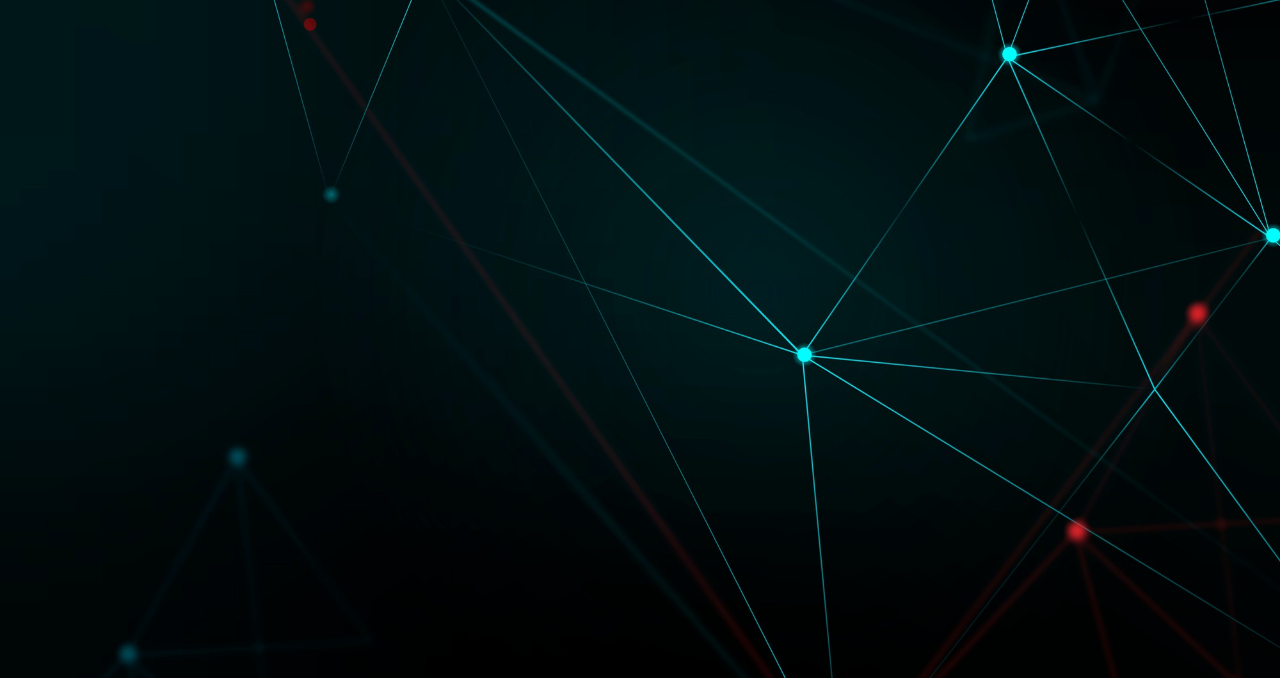
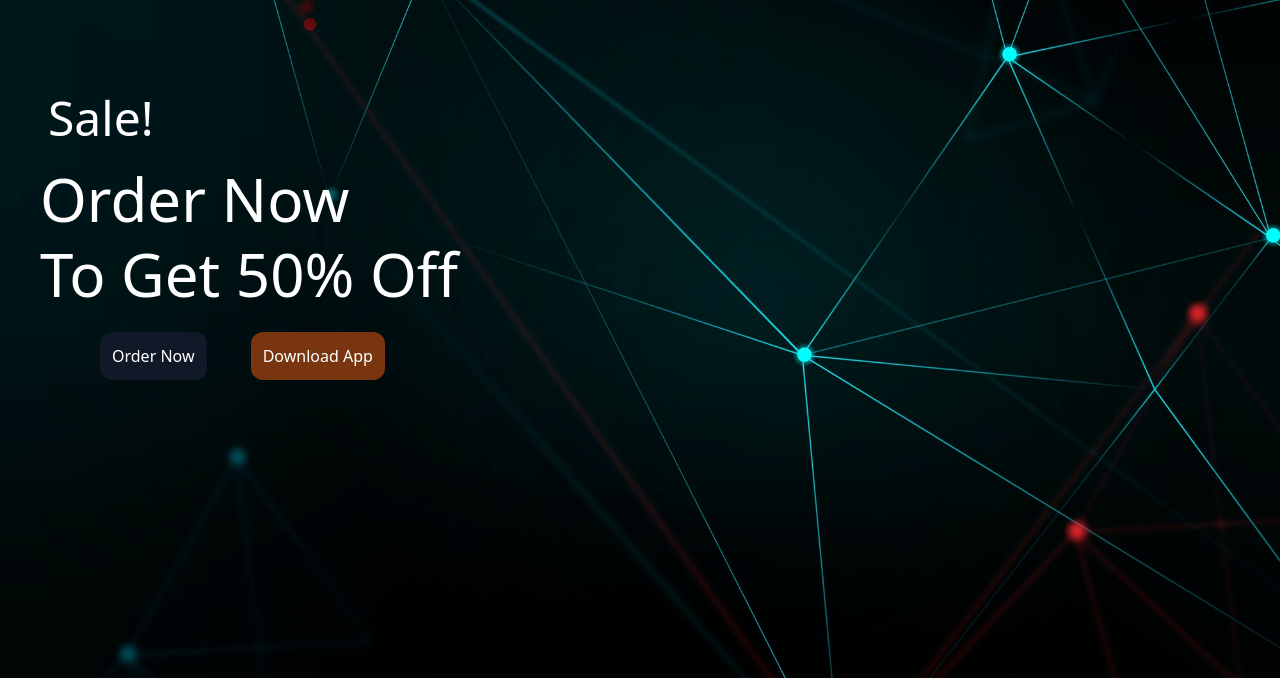
Before and after one commit to Irrfann29/Ecommerce-Website, a plain HTML site: page index.html in a window 1280 px wide. Shown: the part 122-800 px from the top of the page. Drawn offline with nearby package versions, Linux system fonts and the light colour scheme.

Commit message:
Minor Changes

```diff
--- a/index.html
+++ b/index.html
@@ -19,6 +19,15 @@
             </ul>
             <img src="images/cart.png" alt="" class="w-8 cursor-pointer">
         </nav>
+        <div class="text-white mt-24 mx-10">
+            <p class="text-5xl mx-2">Sale!</p>
+            <p class="mt-5 text-6xl leading-tight">Order Now <br> To Get 50% Off</p>
+            <div class="p-5 ml-10">
+                <button type="button" class="bg-gray-900 hover:bg-gray-700 p-3 font-medium rounded-xl">Order Now</button>
+                <button type="button" class="bg-amber-900 hover:bg-amber-700 p-3 font-medium rounded-xl ml-10"> Download App</button>
+            </div>
+
+        </div>
     </div>
 
 </body>
```
